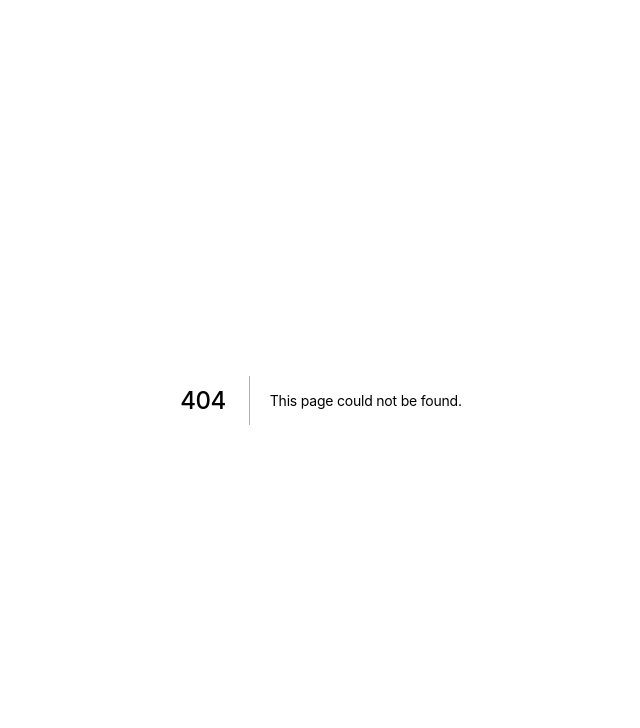
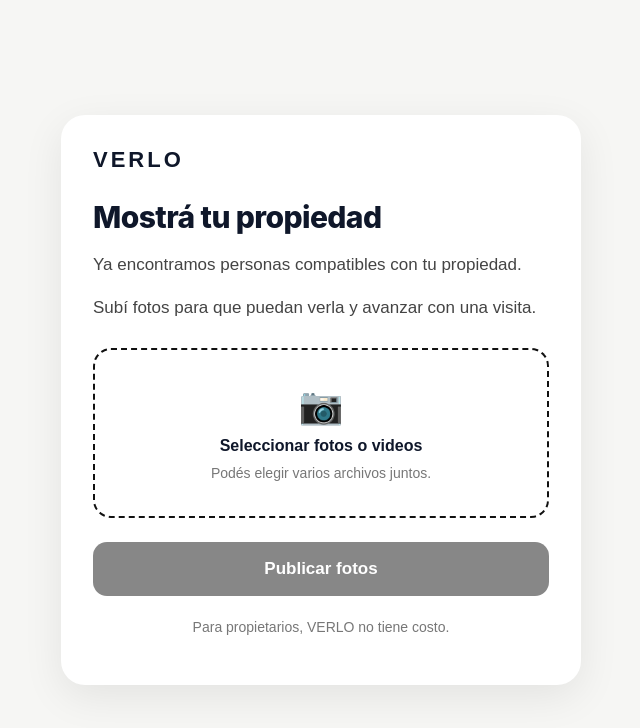
Before and after one commit to rentverlo-dotcom/verlo, a Next.js app: page /propiedad/1 in a window 1280 px wide. Before the commit this address had no page. Shown: the top 728 px of the page, without its empty margins (319-959 px from the left). Built offline with nearby package versions, Linux system fonts and the light colour scheme.

Commit message:
Create page.tsx

```diff
--- /dev/null
+++ b/app/propiedad/[token]/page.tsx
@@ -0,0 +1,455 @@
+"use client"
+
+import {
+  ChangeEvent,
+  useState,
+} from "react"
+import { useParams } from "next/navigation"
+
+type UploadedMedia = {
+  key: string
+  publicUrl: string | null
+  filename: string
+  contentType: string
+  size: number
+  mediaType: "photo" | "video"
+}
+
+export default function OwnerPropertyPage() {
+  const params =
+    useParams<{ token: string }>()
+
+  const token =
+    String(params?.token || "")
+
+  const [files, setFiles] =
+    useState<File[]>([])
+
+  const [uploading, setUploading] =
+    useState(false)
+
+  const [progress, setProgress] =
+    useState("")
+
+  const [done, setDone] =
+    useState(false)
+
+  const [error, setError] =
+    useState("")
+
+  function handleFiles(
+    event: ChangeEvent<HTMLInputElement>
+  ) {
+    const selected =
+      Array.from(
+        event.target.files || []
+      )
+
+    setFiles(selected)
+    setError("")
+  }
+
+  async function uploadAll() {
+    if (!token) {
+      setError("Link inválido.")
+      return
+    }
+
+    if (files.length === 0) {
+      setError(
+        "Seleccioná al menos una foto."
+      )
+      return
+    }
+
+    setUploading(true)
+    setError("")
+    setDone(false)
+
+    const uploaded: UploadedMedia[] = []
+
+    try {
+      for (
+        let i = 0;
+        i < files.length;
+        i++
+      ) {
+        const file = files[i]
+
+        setProgress(
+          `Subiendo ${i + 1} de ${files.length}...`
+        )
+
+        // 1. PEDIR URL FIRMADA
+        const signResponse =
+          await fetch(
+            "/api/owner-property-upload",
+            {
+              method: "POST",
+              headers: {
+                "Content-Type":
+                  "application/json",
+              },
+              body: JSON.stringify({
+                token,
+                filename: file.name,
+                contentType: file.type,
+              }),
+            }
+          )
+
+        const signData =
+          await signResponse.json()
+
+        if (
+          !signResponse.ok ||
+          !signData?.upload_url
+        ) {
+          throw new Error(
+            signData?.error ||
+              "No se pudo preparar la carga."
+          )
+        }
+
+        // 2. SUBIR DIRECTO A CLOUDFLARE R2
+        const uploadResponse =
+          await fetch(
+            signData.upload_url,
+            {
+              method: "PUT",
+              headers: {
+                "Content-Type":
+                  file.type,
+              },
+              body: file,
+            }
+          )
+
+        if (!uploadResponse.ok) {
+          throw new Error(
+            `No se pudo subir ${file.name}.`
+          )
+        }
+
+        uploaded.push({
+          key: signData.key,
+          publicUrl:
+            signData.public_url || null,
+          filename: file.name,
+          contentType: file.type,
+          size: file.size,
+          mediaType:
+            file.type.startsWith(
+              "video/"
+            )
+              ? "video"
+              : "photo",
+        })
+      }
+
+      setProgress(
+        "Guardando tu propiedad..."
+      )
+
+      // 3. REGISTRAR MULTIMEDIA EN SUPABASE
+      // Este endpoint lo adaptamos en el siguiente paso.
+      const completeResponse =
+        await fetch(
+          "/api/owner-completion",
+          {
+            method: "POST",
+            headers: {
+              "Content-Type":
+                "application/json",
+            },
+            body: JSON.stringify({
+              token,
+              media: uploaded,
+            }),
+          }
+        )
+
+      const completeData =
+        await completeResponse.json()
+
+      if (!completeResponse.ok) {
+        throw new Error(
+          completeData?.error ||
+            "Las fotos se subieron pero no pudimos finalizar."
+        )
+      }
+
+      setDone(true)
+      setProgress("")
+    } catch (err) {
+      console.error(err)
+
+      setError(
+        err instanceof Error
+          ? err.message
+          : "Ocurrió un error."
+      )
+    } finally {
+      setUploading(false)
+    }
+  }
+
+  if (done) {
+    return (
+      <main style={styles.page}>
+        <div style={styles.card}>
+          <div style={styles.logo}>
+            VERLO
+          </div>
+
+          <div style={styles.success}>
+            ✓
+          </div>
+
+          <h1 style={styles.title}>
+            ¡Listo!
+          </h1>
+
+          <p style={styles.text}>
+            Tu propiedad ya está lista
+            para mostrarse a las personas
+            compatibles.
+          </p>
+
+          <p style={styles.highlight}>
+            Vamos a avisarles ahora.
+          </p>
+
+          <p style={styles.small}>
+            No necesitás hacer nada más.
+          </p>
+        </div>
+      </main>
+    )
+  }
+
+  return (
+    <main style={styles.page}>
+      <div style={styles.card}>
+        <div style={styles.logo}>
+          VERLO
+        </div>
+
+        <h1 style={styles.title}>
+          Mostrá tu propiedad
+        </h1>
+
+        <p style={styles.text}>
+          Ya encontramos personas
+          compatibles con tu propiedad.
+        </p>
+
+        <p style={styles.text}>
+          Subí fotos para que puedan verla
+          y avanzar con una visita.
+        </p>
+
+        <label style={styles.uploadBox}>
+          <span style={styles.uploadIcon}>
+            📷
+          </span>
+
+          <strong>
+            Seleccionar fotos o videos
+          </strong>
+
+          <span style={styles.small}>
+            Podés elegir varios archivos
+            juntos.
+          </span>
+
+          <input
+            type="file"
+            multiple
+            accept="image/*,video/*"
+            onChange={handleFiles}
+            style={{
+              display: "none",
+            }}
+          />
+        </label>
+
+        {files.length > 0 && (
+          <div style={styles.fileInfo}>
+            {files.length}{" "}
+            {files.length === 1
+              ? "archivo seleccionado"
+              : "archivos seleccionados"}
+          </div>
+        )}
+
+        {error && (
+          <div style={styles.error}>
+            {error}
+          </div>
+        )}
+
+        {progress && (
+          <div style={styles.progress}>
+            {progress}
+          </div>
+        )}
+
+        <button
+          onClick={uploadAll}
+          disabled={
+            uploading ||
+            files.length === 0
+          }
+          style={{
+            ...styles.button,
+            opacity:
+              uploading ||
+              files.length === 0
+                ? 0.5
+                : 1,
+          }}
+        >
+          {uploading
+            ? "Subiendo..."
+            : "Publicar fotos"}
+        </button>
+
+        <p style={styles.footer}>
+          Para propietarios, VERLO no
+          tiene costo.
+        </p>
+      </div>
+    </main>
+  )
+}
+
+const styles: Record<
+  string,
+  React.CSSProperties
+> = {
+  page: {
+    minHeight: "100vh",
+    background: "#f6f6f4",
+    display: "flex",
+    alignItems: "center",
+    justifyContent: "center",
+    padding: "24px",
+    fontFamily:
+      "Arial, Helvetica, sans-serif",
+  },
+
+  card: {
+    width: "100%",
+    maxWidth: "520px",
+    background: "#ffffff",
+    borderRadius: "24px",
+    padding: "32px",
+    boxShadow:
+      "0 12px 40px rgba(0,0,0,0.08)",
+  },
+
+  logo: {
+    fontSize: "22px",
+    fontWeight: 800,
+    letterSpacing: "3px",
+    marginBottom: "28px",
+  },
+
+  title: {
+    fontSize: "30px",
+    lineHeight: 1.1,
+    margin: "0 0 18px",
+  },
+
+  text: {
+    fontSize: "17px",
+    lineHeight: 1.5,
+    color: "#444",
+  },
+
+  uploadBox: {
+    marginTop: "28px",
+    minHeight: "170px",
+    border:
+      "2px dashed #111",
+    borderRadius: "18px",
+    display: "flex",
+    flexDirection: "column",
+    alignItems: "center",
+    justifyContent: "center",
+    gap: "10px",
+    cursor: "pointer",
+    padding: "20px",
+    textAlign: "center",
+  },
+
+  uploadIcon: {
+    fontSize: "36px",
+  },
+
+  small: {
+    fontSize: "14px",
+    color: "#777",
+  },
+
+  fileInfo: {
+    marginTop: "18px",
+    padding: "12px",
+    background: "#f4f4f4",
+    borderRadius: "12px",
+    textAlign: "center",
+  },
+
+  progress: {
+    marginTop: "18px",
+    fontWeight: 600,
+    textAlign: "center",
+  },
+
+  error: {
+    marginTop: "18px",
+    padding: "12px",
+    background: "#fff0f0",
+    borderRadius: "12px",
+    color: "#9b111e",
+  },
+
+  button: {
+    marginTop: "24px",
+    width: "100%",
+    border: 0,
+    borderRadius: "14px",
+    padding: "17px",
+    background: "#111",
+    color: "#fff",
+    fontSize: "17px",
+    fontWeight: 700,
+    cursor: "pointer",
+  },
+
+  footer: {
+    marginTop: "20px",
+    fontSize: "14px",
+    color: "#777",
+    textAlign: "center",
+  },
+
+  success: {
+    width: "68px",
+    height: "68px",
+    borderRadius: "50%",
+    background: "#111",
+    color: "#fff",
+    fontSize: "36px",
+    display: "flex",
+    alignItems: "center",
+    justifyContent: "center",
+    marginBottom: "24px",
+  },
+
+  highlight: {
+    fontSize: "18px",
+    fontWeight: 700,
+  },
+}
```
